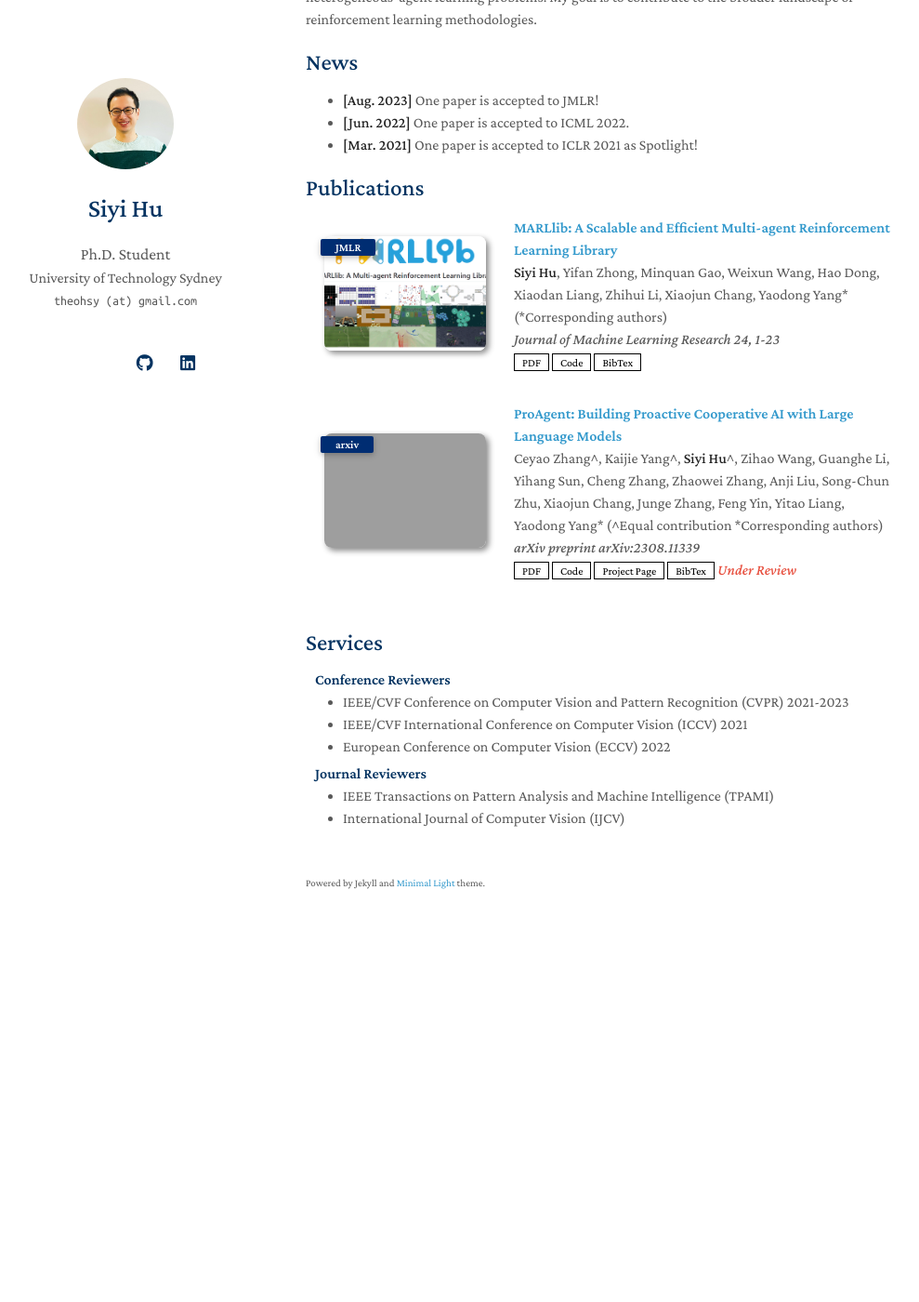
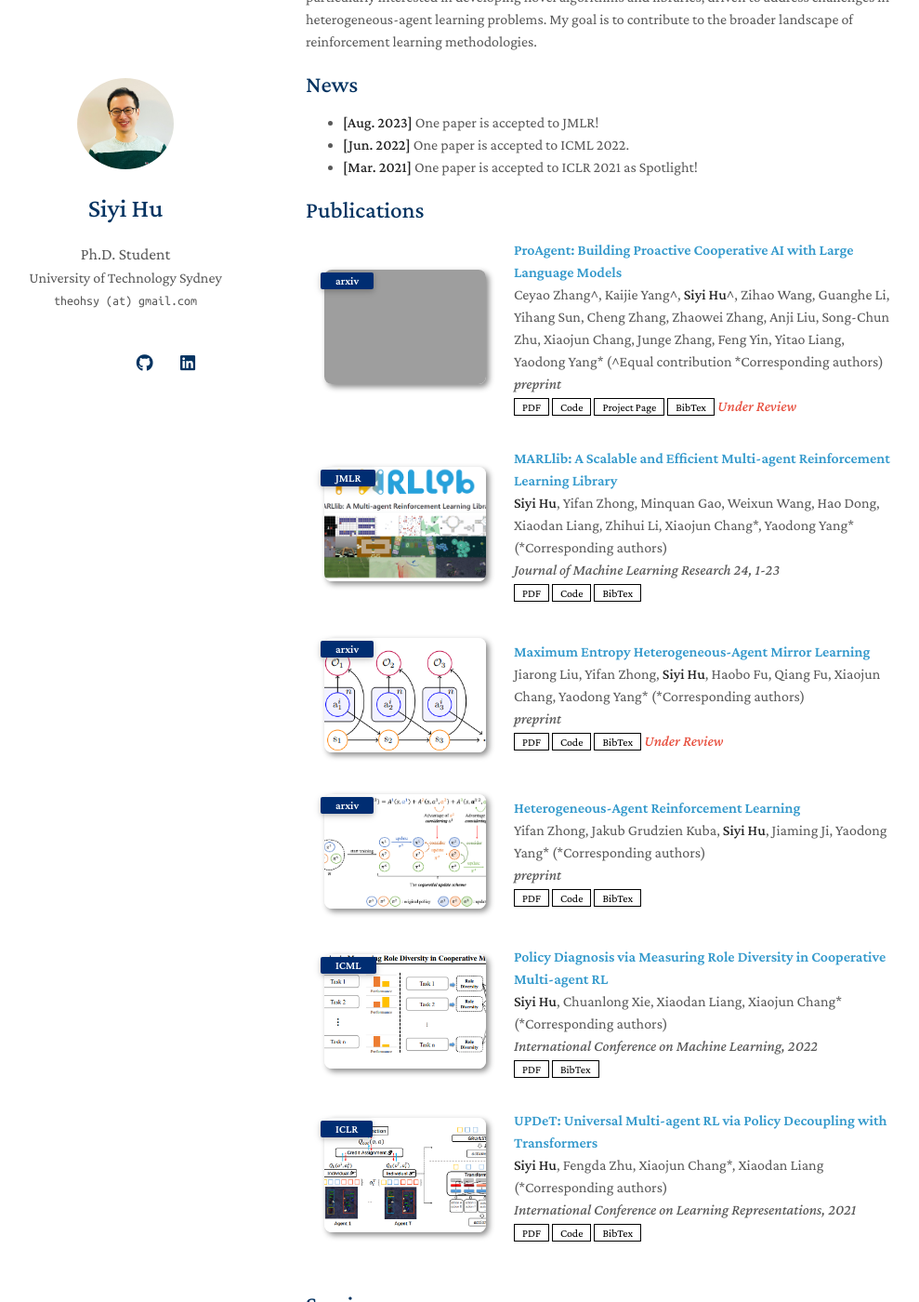
Before and after one commit to Theohhhu/theohhhu.github.io, a Jekyll site: the page built from index.md, in a window 1280 px wide and 1400 px high, scrolled down 282 px. Shown: the whole window at 93% size, without its empty margins (141-1130 px from the left). Built offline with Jekyll 4.4.1, drawn with Linux system fonts in a browser that asks for light colours; nearby versions of some CDN libraries; a style sheet for code colours, icons or effects is not loaded; our own code applies the rules of GitHub Pages for plain Markdown files; before the commit the page ends 1312 px from its top, so only the background shows below that; some of the changed text lies outside the part shown; grey boxes are pictures that could not be loaded.

Commit message:
commit 5

```diff
--- a/_data/publications.yml
+++ b/_data/publications.yml
@@ -1,7 +1,18 @@
 main:
 
+  - title: "ProAgent: Building Proactive Cooperative AI with Large Language Models"
+    authors: Ceyao Zhang^, Kaijie Yang^, <strong>Siyi Hu</strong>^, Zihao Wang, Guanghe Li, Yihang Sun, Cheng Zhang, Zhaowei Zhang, Anji Liu, Song-Chun Zhu, Xiaojun Chang, Junge Zhang, Feng Yin, Yitao Liang, Yaodong Yang* (^Equal contribution *Corresponding authors)
+    conference_short: arxiv
+    conference: preprint
+    pdf: https://arxiv.org/pdf/2308.11339
+    code: https://github.com/PKU-Alignment/ProAgent
+    page: https://pku-proagent.github.io/
+    bibtex: https://scholar.googleusercontent.com/scholar.bib?q=info:3J1O4UzLuqYJ:scholar.google.com/&output=citation&scisdr=ClF6bhLDEMOWlfXSMn0:AFWwaeYAAAAAZV3UKn2myk_RYEQPWXMIBfB5fNk&scisig=AFWwaeYAAAAAZV3UKjoUw9qGZ1lg2ft3VpINdQU&scisf=4&ct=citation&cd=-1&hl=en
+    notes: Under Review
+    image: https://pku-proagent.github.io/static/images/overview_revise_page-0001.jpg
+
   - title: "MARLlib: A Scalable and Efficient Multi-agent Reinforcement Learning Library"
-    authors: <strong>Siyi Hu</strong>, Yifan Zhong, Minquan Gao, Weixun Wang, Hao Dong, Xiaodan Liang, Zhihui Li, Xiaojun Chang, Yaodong Yang* (*Corresponding authors)
+    authors: <strong>Siyi Hu</strong>, Yifan Zhong, Minquan Gao, Weixun Wang, Hao Dong, Xiaodan Liang, Zhihui Li, Xiaojun Chang*, Yaodong Yang* (*Corresponding authors)
     conference_short: JMLR
     conference: Journal of Machine Learning Research 24, 1-23
     pdf: https://www.jmlr.org/papers/volume24/23-0378/23-0378.pdf
@@ -9,13 +20,38 @@ main:
     bibtex: https://www.jmlr.org/papers/v24/23-0378.bib
     image: ./assets/img/marllib.jpg
 
-  - title: "ProAgent: Building Proactive Cooperative AI with Large Language Models"
-    authors: Ceyao Zhang^, Kaijie Yang^, <strong>Siyi Hu</strong>^, Zihao Wang, Guanghe Li, Yihang Sun, Cheng Zhang, Zhaowei Zhang, Anji Liu, Song-Chun Zhu, Xiaojun Chang, Junge Zhang, Feng Yin, Yitao Liang, Yaodong Yang* (^Equal contribution *Corresponding authors)
+  - title: "Maximum Entropy Heterogeneous-Agent Mirror Learning"
+    authors: Jiarong Liu, Yifan Zhong, <strong>Siyi Hu</strong>, Haobo Fu, Qiang Fu, Xiaojun Chang, Yaodong Yang* (*Corresponding authors)
     conference_short: arxiv
-    conference: arXiv preprint arXiv:2308.11339
-    pdf: https://arxiv.org/pdf/2308.11339
-    code: https://github.com/PKU-Alignment/ProAgent
-    page: https://pku-proagent.github.io/
-    bibtex: https://scholar.googleusercontent.com/scholar.bib?q=info:3J1O4UzLuqYJ:scholar.google.com/&output=citation&scisdr=ClF6bhLDEMOWlfXSMn0:AFWwaeYAAAAAZV3UKn2myk_RYEQPWXMIBfB5fNk&scisig=AFWwaeYAAAAAZV3UKjoUw9qGZ1lg2ft3VpINdQU&scisf=4&ct=citation&cd=-1&hl=en
+    conference: preprint
+    pdf: https://openreview.net/pdf?id=tmqOhBC4a5
+    code: https://github.com/PKU-MARL/HARL
+    bibtex: https://scholar.googleusercontent.com/scholar.bib?q=info:X-B0DrSJlXEJ:scholar.google.com/&output=citation&scisdr=ClF6bhLDEMOWlfaIEpw:AFWwaeYAAAAAZV6OCpxPcMGi0GS_E94m0RpvHWA&scisig=AFWwaeYAAAAAZV6OCgo--dPMKzOFTYM5hbZtn_w&scisf=4&ct=citation&cd=-1&hl=en
+    image: ./assets/img/hasac.jpg
     notes: Under Review
-    image: https://pku-proagent.github.io/static/images/overview_revise_page-0001.jpg
+
+  - title: "Heterogeneous-Agent Reinforcement Learning"
+    authors:  Yifan Zhong, Jakub Grudzien Kuba, <strong>Siyi Hu</strong>, Jiaming Ji, Yaodong Yang* (*Corresponding authors)
+    conference_short: arxiv
+    conference: preprint
+    pdf: https://arxiv.org/pdf/2304.09870
+    code: https://github.com/PKU-MARL/HARL
+    bibtex: https://scholar.googleusercontent.com/scholar.bib?q=info:pGBbTCqL_xIJ:scholar.google.com/&output=citation&scisdr=ClF6bhLDEMOWlfaIU30:AFWwaeYAAAAAZV6OS32cAySOb5GEjC_XfwCuGS8&scisig=AFWwaeYAAAAAZV6OS_77MmRwy0Rq_sYeXWWzSXQ&scisf=4&ct=citation&cd=-1&hl=en
+    image: ./assets/img/harl.jpg
+
+  - title: "Policy Diagnosis via Measuring Role Diversity in Cooperative Multi-agent RL"
+    authors: <strong>Siyi Hu</strong>, Chuanlong Xie, Xiaodan Liang, Xiaojun Chang* (*Corresponding authors)
+    conference_short: ICML
+    conference: International Conference on Machine Learning, 2022
+    pdf: https://proceedings.mlr.press/v162/hu22c/hu22c.pdf
+    bibtex: https://scholar.googleusercontent.com/scholar.bib?q=info:xJHQx1zSG7YJ:scholar.google.com/&output=citation&scisdr=ClF6bhLDEMOWlfaJSdc:AFWwaeYAAAAAZV6PUdfvht3_OQbAL3iN7UiNs6g&scisig=AFWwaeYAAAAAZV6PUaVRK9ydUvpE-Ds_-dMV7sk&scisf=4&ct=citation&cd=-1&hl=en
+    image: ./assets/img/policyD.jpg
+
+  - title: "UPDeT: Universal Multi-agent RL via Policy Decoupling with Transformers"
+    authors: <strong>Siyi Hu</strong>, Fengda Zhu, Xiaojun Chang*, Xiaodan Liang (*Corresponding authors)
+    conference_short: ICLR
+    conference: International Conference on Learning Representations, 2021
+    pdf: https://openreview.net/pdf?id=v9c7hr9ADKx
+    code: https://github.com/Theohhhu/UPDeT
+    bibtex: https://scholar.googleusercontent.com/scholar.bib?q=info:OEQwFdEkSrYJ:scholar.google.com/&output=citation&scisdr=ClF6bhLDEMOWlfaJytg:AFWwaeYAAAAAZV6P0tjiNzOYIvLlVxDqNQxJDA4&scisig=AFWwaeYAAAAAZV6P0gmGPC1bJYxA-oa1snOfXWQ&scisf=4&ct=citation&cd=-1&hl=en
+    image: ./assets/img/updet.jpg
--- a/index.md
+++ b/index.md
@@ -4,7 +4,8 @@ layout: homepage
 
 ## About Me
 
-I am a Ph.D. student at University of Technology Sydney (UTS)
+I am currently pursuing a Ph.D. in Artificial Intelligence at the University of Technology Sydney (UTS),
+under the guidance of Prof. Xiaojun Chang.
 
 ## Research Interests
 
```
Also changed, not shown: assets/img/harl.jpg (added), assets/img/hasac.jpg (added), assets/img/policyD.jpg (added), assets/img/updet.jpg (added).
